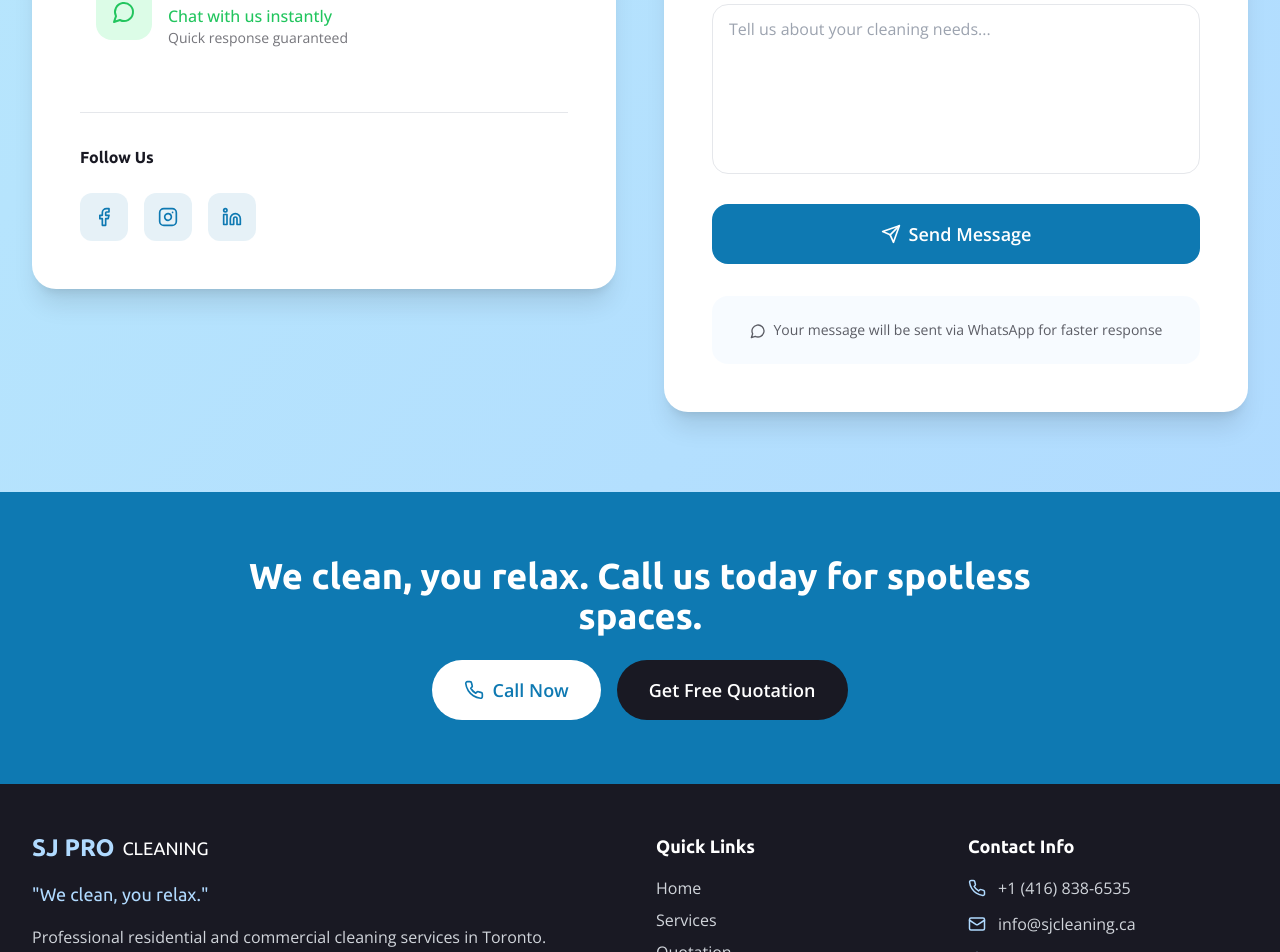
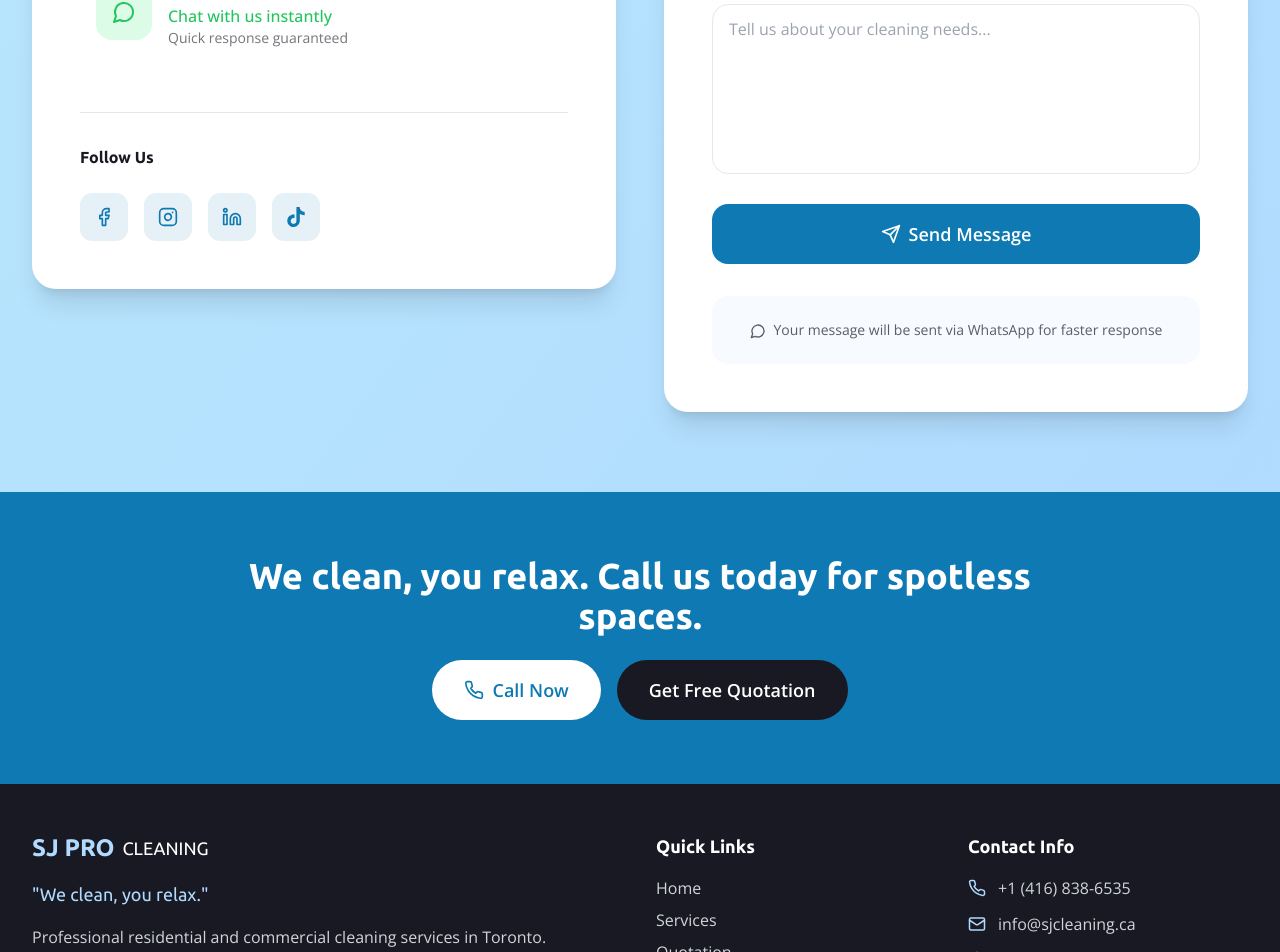
Before and after one commit to zulkifl17/sjcleaning-bolt, a React (Vite) app: page /contact in a window 1280 px wide. Shown: the part 920-1872 px from the top of the page. Built offline with nearby package versions, Linux system fonts and the light colour scheme.

Commit message:
Add TikTok link to social media section in Contact component

```diff
--- a/src/pages/Contact.tsx
+++ b/src/pages/Contact.tsx
@@ -1,6 +1,7 @@
 import React, { useState } from 'react';
 import { Helmet } from 'react-helmet-async';
 import { Phone, Mail, MapPin, MessageCircle, User, Send, Facebook, Instagram, Linkedin } from 'lucide-react';
+import { SiTiktok } from 'react-icons/si';
 
 const Contact: React.FC = () => {
   const [formData, setFormData] = useState({
@@ -165,22 +166,40 @@ Please get back to me at your earliest convenience. Thank you!`;
                   <h3 className="font-ubuntu font-bold text-charcoal mb-6">Follow Us</h3>
                   <div className="flex space-x-4">
                     <a
-                      href="#"
+                      href="https://www.facebook.com/share/1Awo55YMGj/?mibextid=wwXIfr"
+                      target="_blank"
+                      rel="noopener noreferrer"
                       className="w-12 h-12 bg-primary/10 rounded-xl flex items-center justify-center text-primary hover:bg-primary hover:text-white transition-all duration-300 hover:scale-110"
+                      aria-label="Facebook"
                     >
                       <Facebook size={20} />
                     </a>
                     <a
-                      href="#"
+                      href="https://www.instagram.com/sj_cleaning_srvices/profilecard/?igsh=YTVnOWt0eDZqemx6"
+                      target="_blank"
+                      rel="noopener noreferrer"
                       className="w-12 h-12 bg-primary/10 rounded-xl flex items-center justify-center text-primary hover:bg-primary hover:text-white transition-all duration-300 hover:scale-110"
+                      aria-label="Instagram"
                     >
                       <Instagram size={20} />
                     </a>
                     <a
-                      href="#"
+                      href="https://www.linkedin.com/in/sj-cleaning-services-599a1137a?utm_source=share&utm_campaign=share_via&utm_content=profile&utm_medium=ios_app"
+                      target="_blank"
+                      rel="noopener noreferrer"
                       className="w-12 h-12 bg-primary/10 rounded-xl flex items-center justify-center text-primary hover:bg-primary hover:text-white transition-all duration-300 hover:scale-110"
+                      aria-label="LinkedIn"
                     >
                       <Linkedin size={20} />
+                    </a>
+                    <a
+                      href="https://www.tiktok.com/@sj.cleaning27?_t=ZS-8z4qADzJzCT&_r=1"
+                      target="_blank"
+                      rel="noopener noreferrer"
+                      className="w-12 h-12 bg-primary/10 rounded-xl flex items-center justify-center text-primary hover:bg-primary hover:text-white transition-all duration-300 hover:scale-110"
+                      aria-label="TikTok"
+                    >
+                      <SiTiktok size={20} />
                     </a>
                   </div>
                 </div>
```
